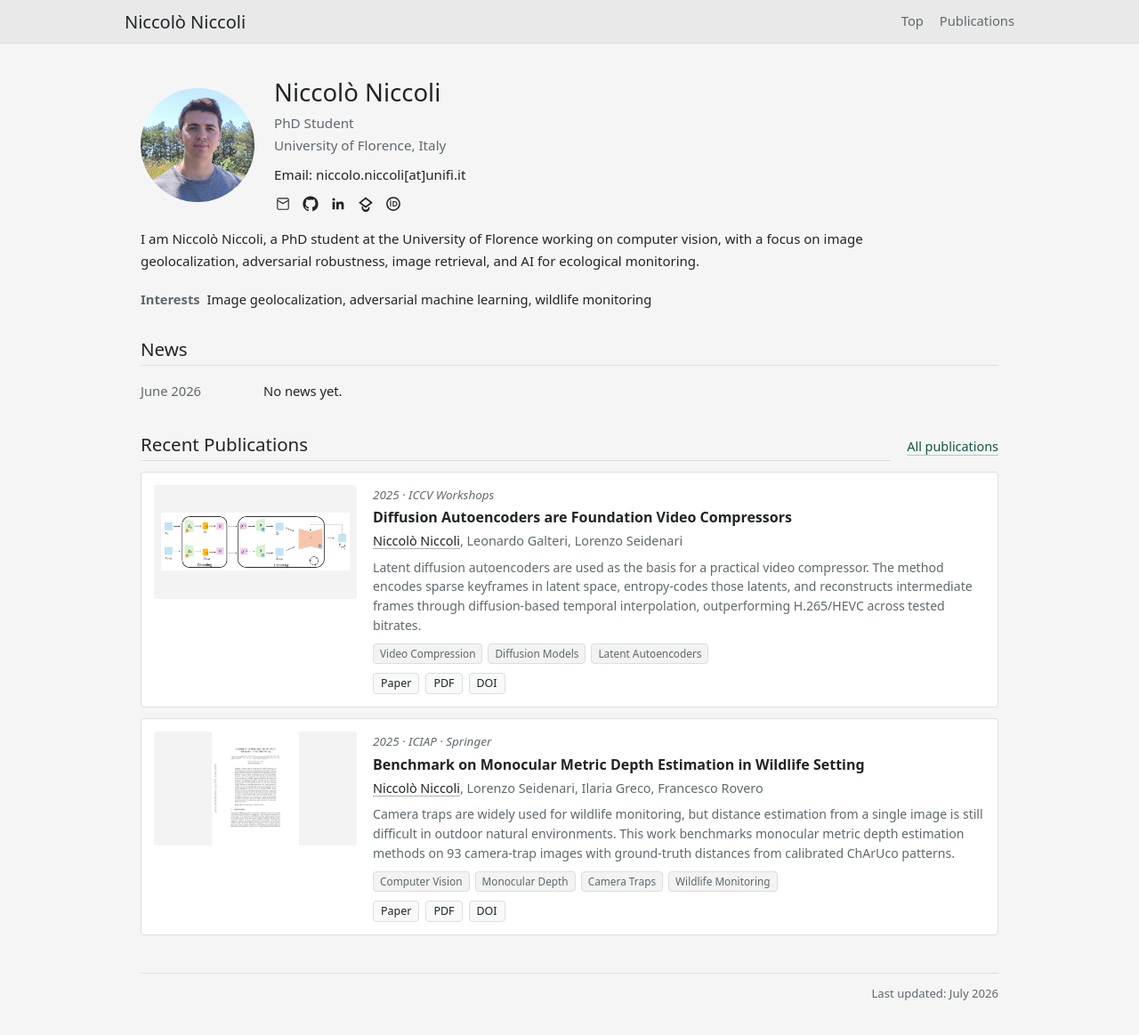
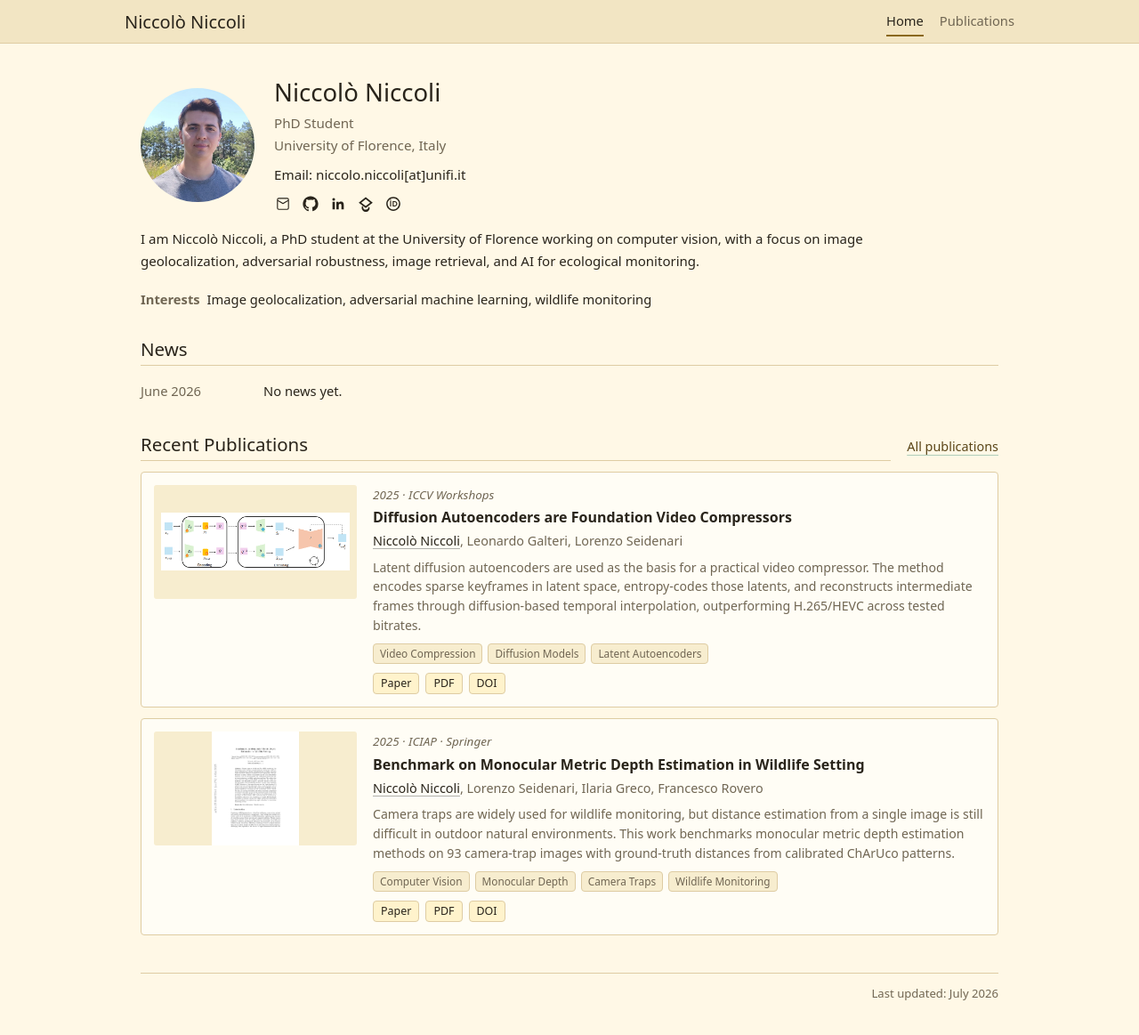
Before and after one commit to NiccoloNiccoli/niccoloniccoli.github.io, a Jekyll site: the page built from index.md, in a window 1280 px wide and 1192 px high. Shown: the top 1163 px of the window at 89% size. Built offline with Jekyll 4.4.1, drawn with Linux system fonts in a browser that asks for light colours.

Commit message:
Try cream site theme

```diff
--- a/CSS/stylesheet.css
+++ b/CSS/stylesheet.css
@@ -1,14 +1,14 @@
 :root {
-    --bg: #f5f5f5;
-    --nav: #e9e9e9;
-    --surface: #ffffff;
-    --surface-muted: #f2f3f2;
-    --text: #202426;
-    --muted: #5f686d;
-    --border: #dcdede;
-    --accent: #1b7f6b;
-    --accent-dark: #105646;
-    --link-bg: #f7faf9;
+    --bg: #fff8e6;
+    --nav: #f2e5c3;
+    --surface: #fffdf5;
+    --surface-muted: #f7edcf;
+    --text: #29241b;
+    --muted: #706653;
+    --border: #decca3;
+    --accent: #8a681d;
+    --accent-dark: #5b4618;
+    --link-bg: #fff3cc;
 }
 
 * {
@@ -420,7 +420,7 @@ h3 {
 
 .publication-actions a:hover {
     border-color: var(--accent);
-    background: #eef7f4;
+    background: #fae7a8;
     color: var(--accent-dark);
 }
 
--- a/_layouts/default.html
+++ b/_layouts/default.html
@@ -13,7 +13,7 @@
         <nav class="nav-shell" aria-label="Primary navigation">
             <a class="brand" href="{{ '/' | relative_url }}">{{ site.data.profile.name }}</a>
             <div class="nav-links">
-                <a{% if page.nav == 'top' %} class="active"{% endif %} href="{{ '/' | relative_url }}">Top</a>
+                <a{% if page.nav == 'home' or page.nav == 'top' %} class="active"{% endif %} href="{{ '/' | relative_url }}">Home</a>
                 <a{% if page.nav == 'publications' %} class="active"{% endif %} href="{{ '/publications.html' | relative_url }}">Publications</a>
             </div>
         </nav>
```
